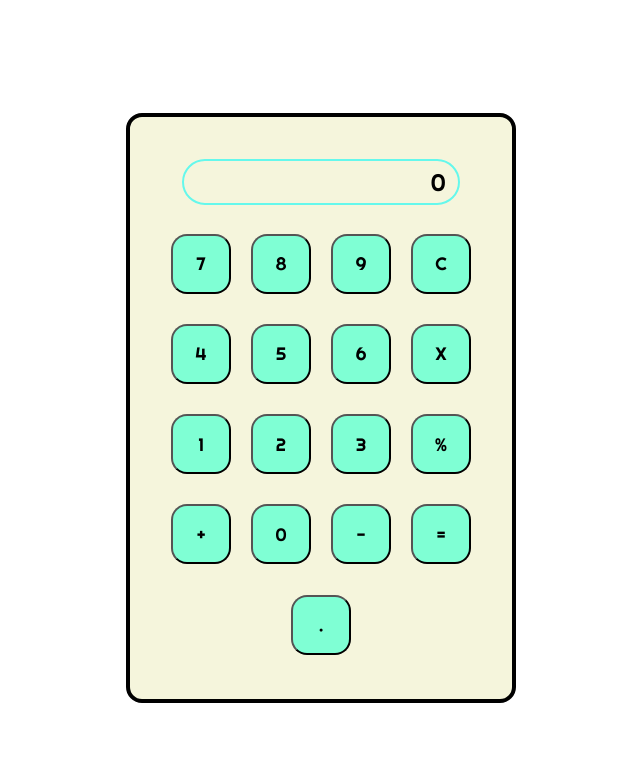
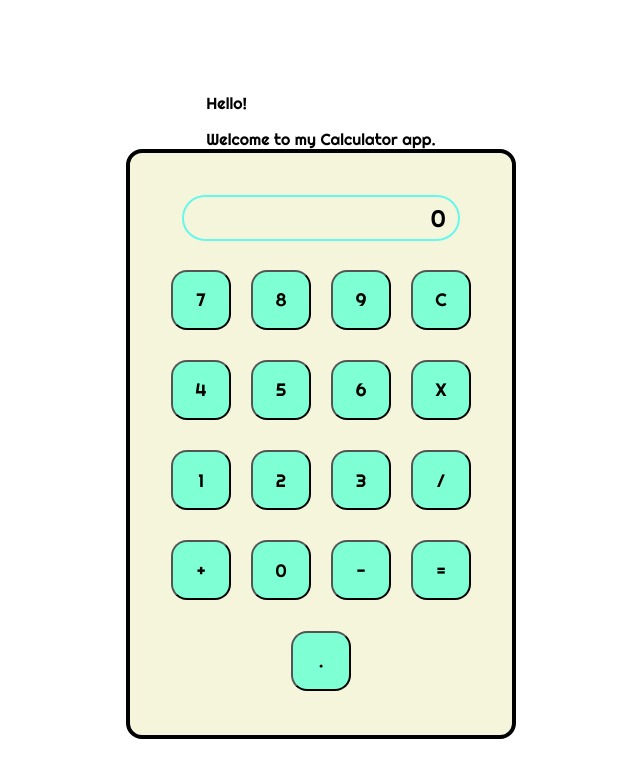
Before and after one commit to lvl2daniel/Calculator, a plain HTML site: page index.html in a window 1280 px wide. Shown: the whole page, without its empty margins (327-967 px from the left). Drawn offline with Linux system fonts and the light colour scheme.

Commit message:
Final Index Commit

```diff
--- a/index.html
+++ b/index.html
@@ -9,9 +9,15 @@
     <link rel="preconnect" href="https://fonts.googleapis.com"><link rel="preconnect" href="https://fonts.gstatic.com" crossorigin><link href="https://fonts.googleapis.com/css2?family=Pacifico&family=Righteous&display=swap" rel="stylesheet">
 </head>
 <body>
+    <div id = 'title'>
+        <p>Hello!</p>
+        Welcome to my Calculator app.
+    </div>
+
     <div id = 'calcContainer'>
+
         <div id = 'display'>
-            12412351234123
+            Hello World!
         </div>
         <div id = 'row' class = 'row1'>
             <button class = "btn">7</button>
@@ -29,7 +35,7 @@
             <button class = "btn">1</button>
             <button class = "btn">2</button>
             <button class = "btn">3</button>
-            <button class = "btn">%</button>
+            <button class = "btn">/</button>
         </div>
         <div id = 'row' class = 'row4'>
             <button class = "btn">+</button>
```
